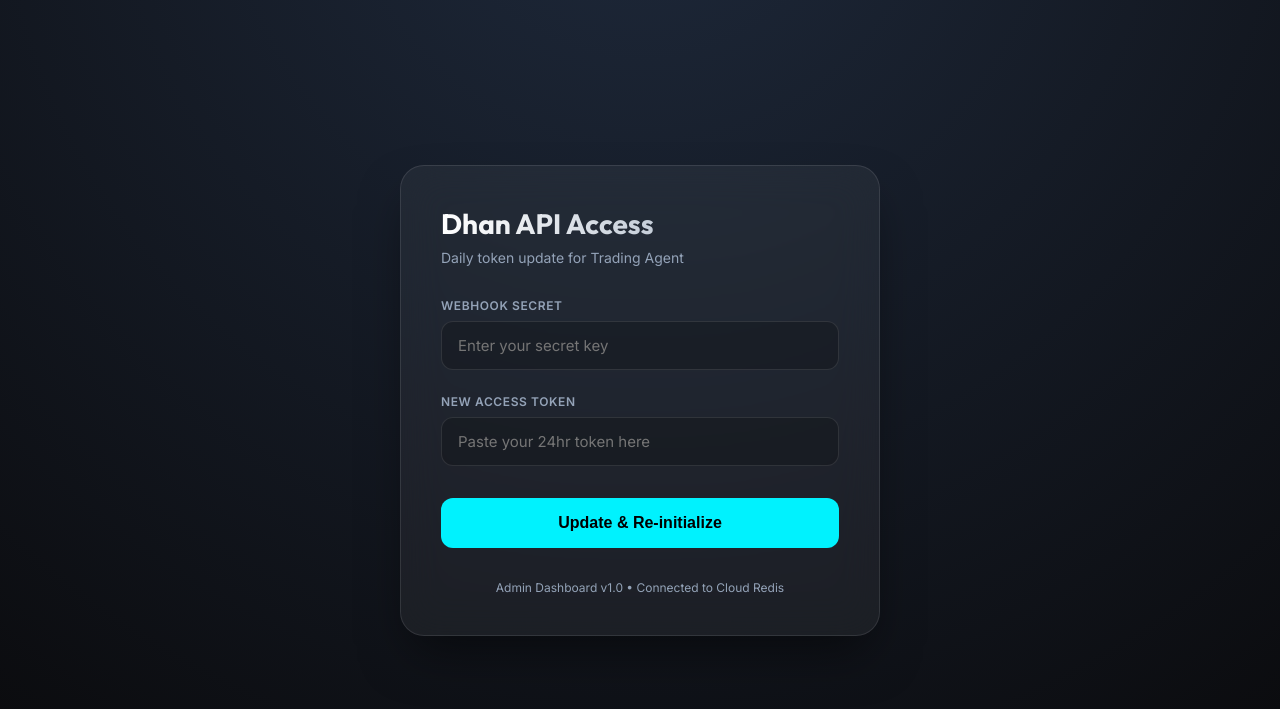
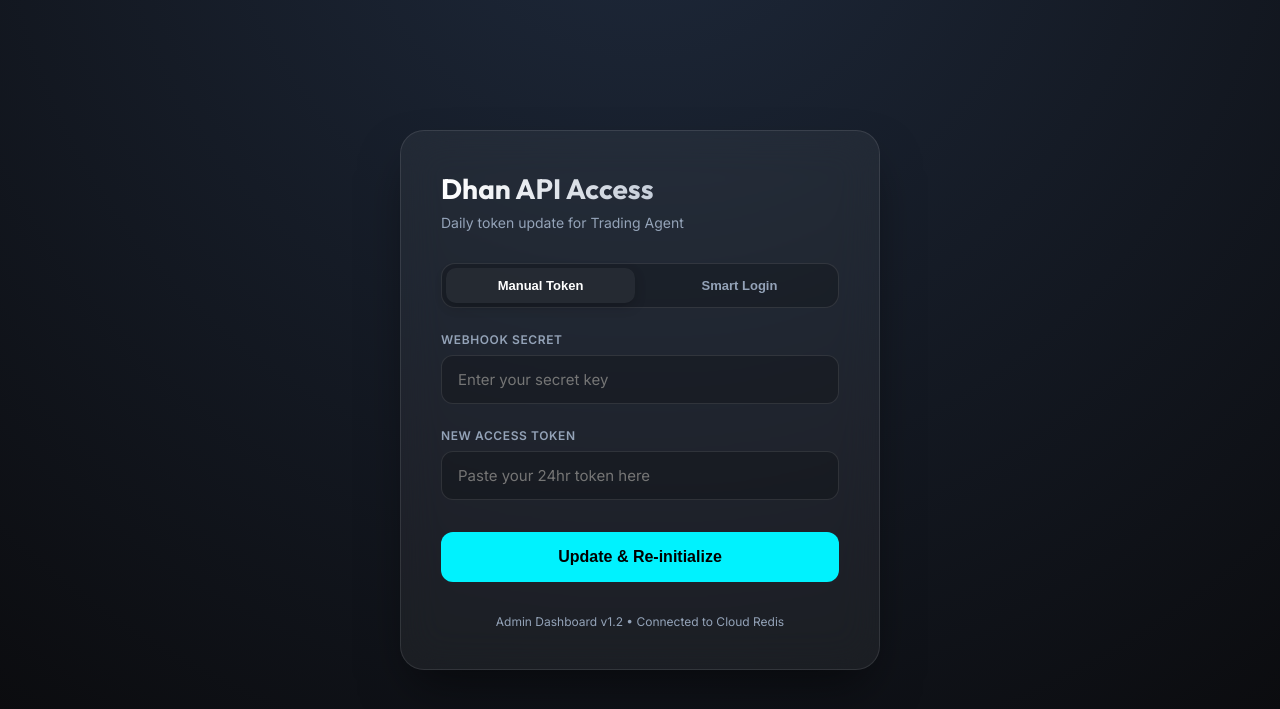
Before and after one commit to Sreekanth1995/TradingAgent, a Flask app: template templates/index.html in a window 1280 px wide. Shown: the top 709 px of the page. Run offline with Flask 3, Linux system fonts and the light colour scheme; the template is opened without the code that fills it: most values are stand-ins (such as "Sample title", 1, 10 or a date in 2020).

Commit message:
Implement Dhan API OAuth authentication and update endpoint structure

```diff
--- a/server.py
+++ b/server.py
@@ -133,6 +133,36 @@ def update_token():
     else:
         return jsonify({"status": "error", "message": "Failed to update token"}), 500
 
+@app.route('/auth/initiate', methods=['POST'])
+def auth_initiate():
+    """
+    Step 1: Get Dhan Consent URL and return to frontend.
+    """
+    data = request.get_json(force=True, silent=True)
+    if not data or data.get('secret') != SECRET:
+        return jsonify({"status": "error", "message": "Unauthorized"}), 401
+
+    consent_url = broker.get_consent_url()
+    if consent_url:
+        return jsonify({"status": "success", "url": consent_url}), 200
+    else:
+        return jsonify({"status": "error", "message": "Failed to generate consent URL"}), 500
+
+@app.route('/auth/callback')
+def auth_callback():
+    """
+    Step 3: Receive tokenId from Dhan redirect and finalize authentication.
+    """
+    token_id = request.args.get('tokenId')
+    if not token_id:
+        return "Authentication Error: Missing tokenId", 400
+
+    success, message = broker.consume_consent(token_id)
+    if success:
+        return render_template('index.html', auth_status="success")
+    else:
+        return f"Authentication Failed: {message}", 500
+
 if __name__ == '__main__':
     port = int(os.getenv("PORT", 5000))
     app.run(host='0.0.0.0', port=port)
--- a/templates/index.html
+++ b/templates/index.html
@@ -169,52 +169,149 @@
         <h1>Dhan API Access</h1>
         <p class="subtitle">Daily token update for Trading Agent</p>
 
+        <div class="tabs">
+            <button class="tab-btn active" onclick="showTab('manual')">Manual Token</button>
+            <button class="tab-btn" onclick="showTab('smart')">Smart Login</button>
+        </div>
+
         <div class="form-group">
             <label for="secret">Webhook Secret</label>
             <input type="password" id="secret" placeholder="Enter your secret key">
         </div>
 
-        <div class="form-group">
-            <label for="token">New Access Token</label>
-            <input type="text" id="token" placeholder="Paste your 24hr token here">
+        <!-- Manual Tab -->
+        <div id="manual-tab" class="tab-content">
+            <div class="form-group">
+                <label for="token">New Access Token</label>
+                <input type="text" id="token" placeholder="Paste your 24hr token here">
+            </div>
+            <button onclick="updateToken()">Update & Re-initialize</button>
         </div>
 
-        <button onclick="updateToken()">Update & Re-initialize</button>
+        <!-- Smart Tab -->
+        <div id="smart-tab" class="tab-content" style="display: none;">
+            <div style="text-align: center; padding: 20px 0;">
+                <p style="color: var(--text-dim); font-size: 14px; margin-bottom: 24px; line-height: 1.5;">
+                    Highly recommended for security. Connect your account once, and the agent will automatically refresh
+                    its own 24-hour token. Supports <b>QR Scan</b> and <b>Mobile OTP</b>.
+                </p>
+                <button onclick="startOfficialAuth()"
+                    style="background: linear-gradient(to right, #00f2fe, #4facfe); color: #000; font-weight: 700;">
+                    Connect via Dhan Official Login
+                </button>
+            </div>
+        </div>
 
         <div id="status"></div>
 
         <div class="footer">
-            Admin Dashboard v1.0 • Connected to Cloud Redis
+            Admin Dashboard v1.2 • Connected to Cloud Redis
         </div>
     </div>
 
+    <style>
+        .tabs {
+            display: flex;
+            gap: 10px;
+            margin-bottom: 24px;
+            background: rgba(0, 0, 0, 0.2);
+            padding: 4px;
+            border-radius: 14px;
+            border: 1px solid var(--glass-border);
+        }
+
+        .tab-btn {
+            flex: 1;
+            padding: 10px;
+            font-size: 13px;
+            background: transparent;
+            color: var(--text-dim);
+            margin: 0;
+            border-radius: 10px;
+        }
+
+        .tab-btn.active {
+            background: var(--glass);
+            color: white;
+            box-shadow: 0 4px 12px rgba(0, 0, 0, 0.2);
+        }
+
+        .tab-btn:hover {
+            transform: none;
+            box-shadow: none;
+        }
+    </style>
+
     <script>
+        // Check for auth_status from server-side redirect
+        window.onload = function () {
+            const urlParams = new URLSearchParams(window.location.search);
+            if (urlParams.get('auth_status') === 'success' || "{{ auth_status }}" === "success") {
+                showStatus('✅ Authentication Successful! Your token is updated.', 'success');
+                // Clean up URL parameters after showing status
+                window.history.replaceState({}, document.title, "/");
+            }
+        }
+
+        function showTab(type) {
+            document.getElementById('manual-tab').style.display = type === 'manual' ? 'block' : 'none';
+            document.getElementById('smart-tab').style.display = type === 'smart' ? 'block' : 'none';
+
+            const btns = document.querySelectorAll('.tab-btn');
+            btns[0].classList.toggle('active', type === 'manual');
+            btns[1].classList.toggle('active', type === 'smart');
+            document.getElementById('status').style.display = 'none';
+        }
+
         async function updateToken() {
             const secret = document.getElementById('secret').value;
             const token = document.getElementById('token').value;
-            const statusDiv = document.getElementById('status');
+            if (!secret || !token) return showStatus('Please fill in both fields.', 'error');
 
-            if (!secret || !token) {
-                showStatus('Please fill in both fields.', 'error');
-                return;
-            }
+            await apiCall('/update-token', { secret, token });
+        }
 
-            statusDiv.style.display = 'none';
+        async function startOfficialAuth() {
+            const secret = document.getElementById('secret').value.trim();
+            if (!secret) return showStatus('Please enter your Webhook Secret first.', 'error');
+
+            showStatus('🚀 Preparing secure connection...', 'success');
 
             try {
-                const response = await fetch('/update-token', {
+                const response = await fetch('/auth/initiate', {
                     method: 'POST',
                     headers: { 'Content-Type': 'application/json' },
-                    body: JSON.stringify({ secret, token })
+                    body: JSON.stringify({ secret })
+                });
+
+                const result = await response.json();
+
+                if (response.ok && result.url) {
+                    // Redirect the user to Dhan's login page
+                    window.location.href = result.url;
+                } else {
+                    showStatus('❌ ' + (result.message || 'Failed to initiate auth'), 'error');
+                }
+            } catch (error) {
+                showStatus('❌ Network error. Is the server running?', 'error');
+            }
+        }
+
+        async function apiCall(endpoint, payload) {
+            const statusDiv = document.getElementById('status');
+            try {
+                const response = await fetch(endpoint, {
+                    method: 'POST',
+                    headers: { 'Content-Type': 'application/json' },
+                    body: JSON.stringify(payload)
                 });
 
                 const result = await response.json();
 
                 if (response.ok) {
-                    showStatus('✅ Token updated successfully!', 'success');
-                    document.getElementById('token').value = '';
+                    showStatus('✅ ' + (result.message || 'Success!'), 'success');
                 } else {
-                    showStatus('❌ ' + (result.message || 'Update failed'), 'error');
+                    showStatus('❌ ' + (result.message || 'Operation failed'), 'error');
                 }
             } catch (error) {
                 showStatus('❌ Network error. Is the server running?', 'error');
```
Also changed, not shown: broker_dhan.py (+61 -0 lines), requirements.txt (+29 -6 lines).
